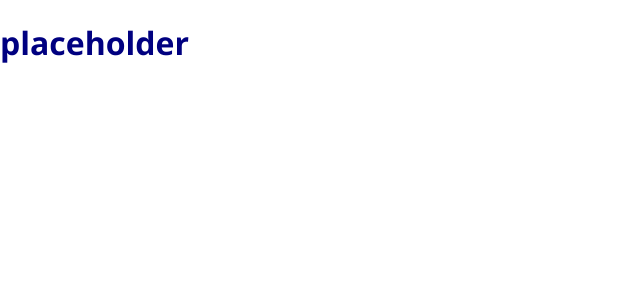
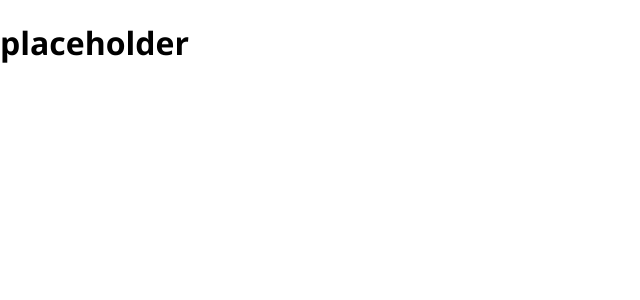
Before and after one commit to badger-99/space-travelers-hub, a React (Create React App) app: page / in a window 1280 px wide. Shown: the top 300 px of the page, without its empty margins (0-640 px from the left). Built offline with nearby package versions, Linux system fonts and the light colour scheme.

Commit message:
Add nav component

```diff
--- a/src/App.css
+++ b/src/App.css
@@ -1,3 +1,9 @@
-h1 {
-  color: navy;
+.row {
+  display: flex;
+  flex-direction: row;
 }
+
+.column {
+  display: flex;
+  flex-direction: column;
+}
```
Also changed, not shown: src/components/Navigation.js (+10 -4 lines).
